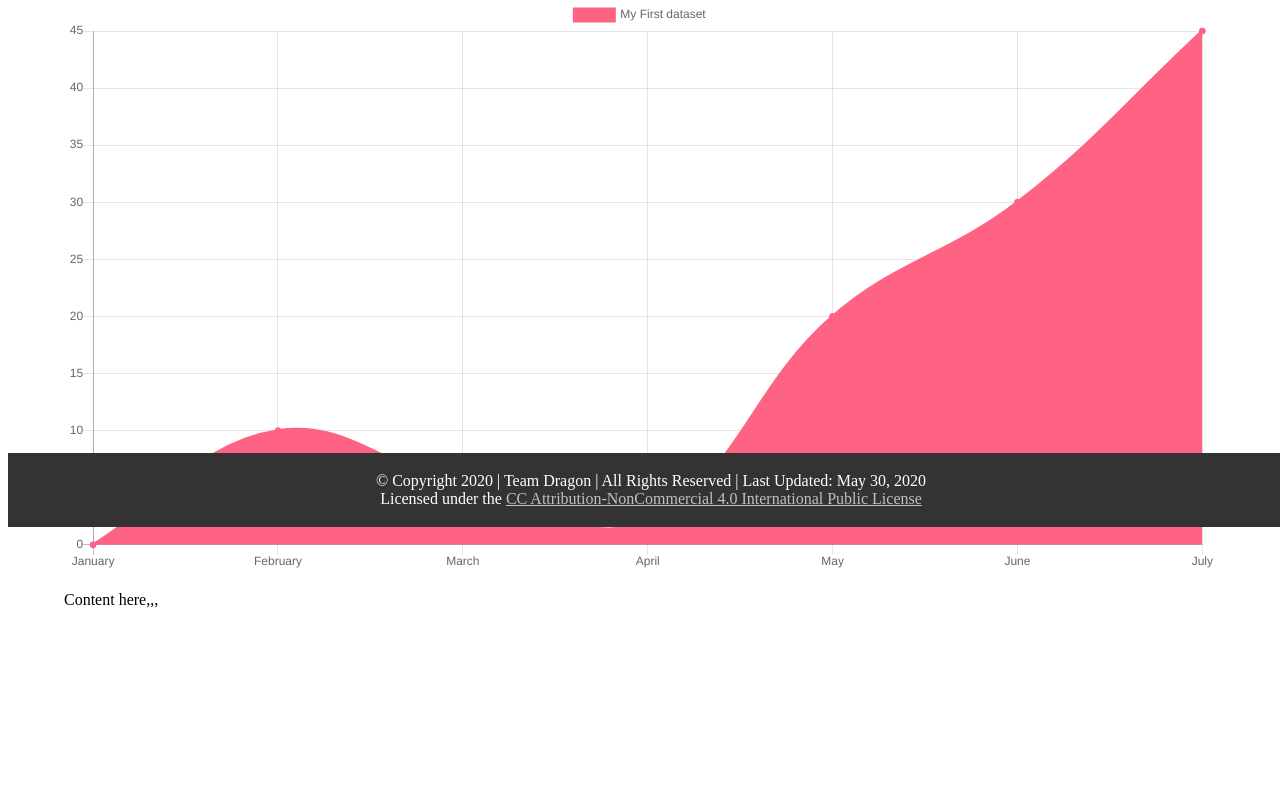
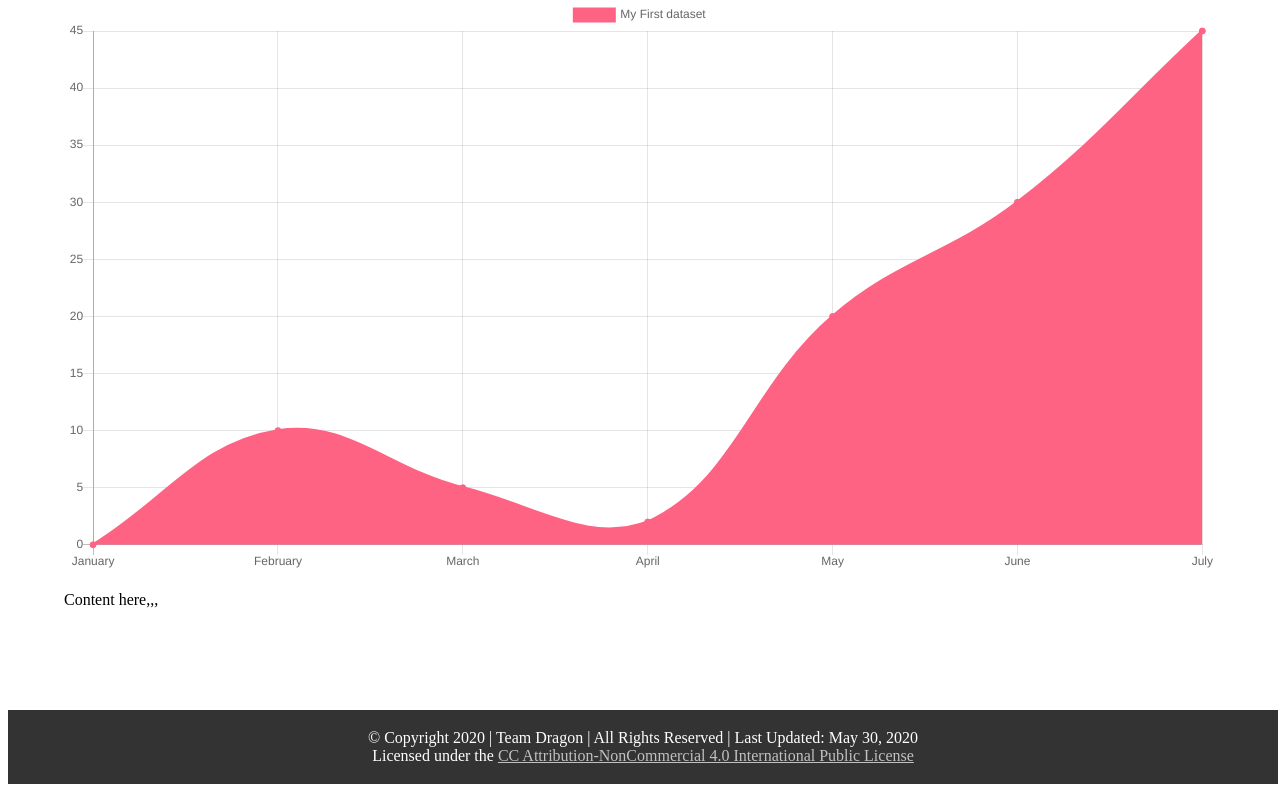
Before and after one commit to TOduah/NASA_Space_Apps_COVID19, a Flask app: page / in a window 1280 px wide. Shown: the part 273-1065 px from the top of the page. Before the commit the page ends 881 px from the top, so only its background shows below. Run offline with Flask 2, Linux system fonts and the light colour scheme; some libraries are stand-ins or nearby versions.

Commit message:
html changes for footer and graph figure scaling

```diff
--- a/templates/index.html
+++ b/templates/index.html
@@ -46,7 +46,7 @@
             background-color: #333;
             color: #fff;
             padding: 3px;
-            position: absolute;
+            position: relative;
             bottom: 0;
             width: 100%;
         }
@@ -102,7 +102,9 @@
             },
 
             // Configuration options go here
-            options: {}
+            options: {
+	         responsive: true
+	    }
         });
     </script>
 </body>
```
